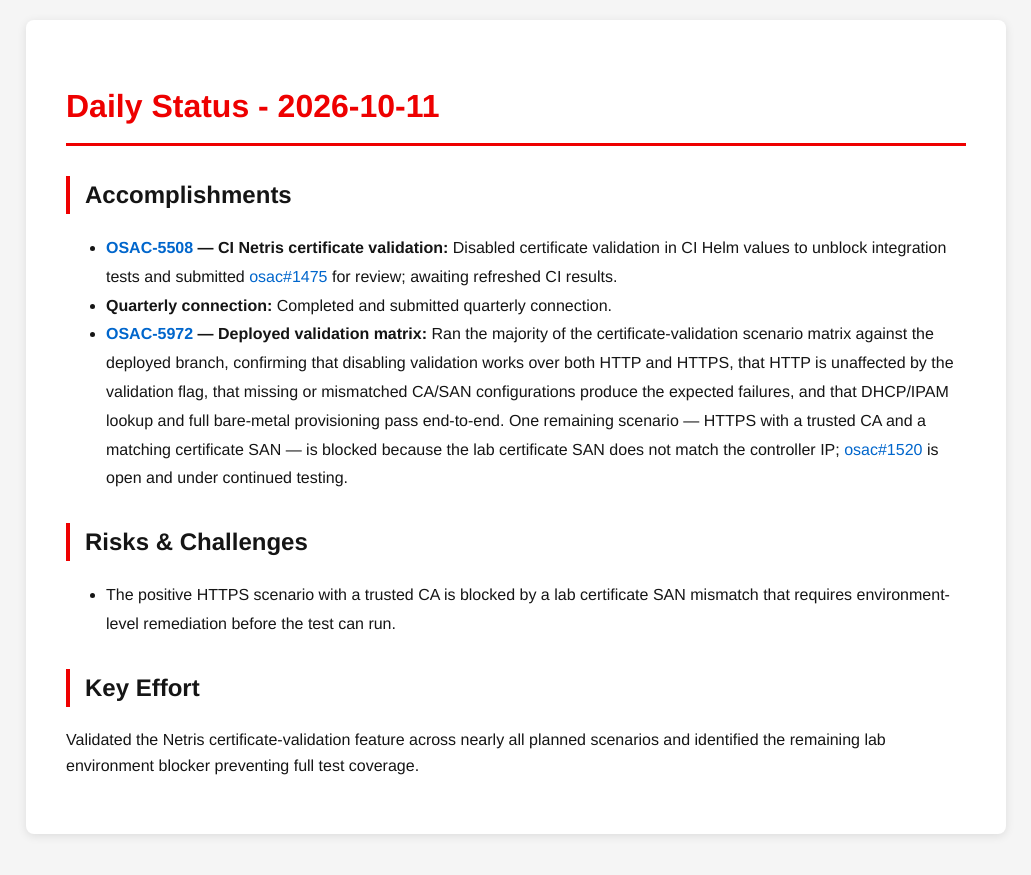
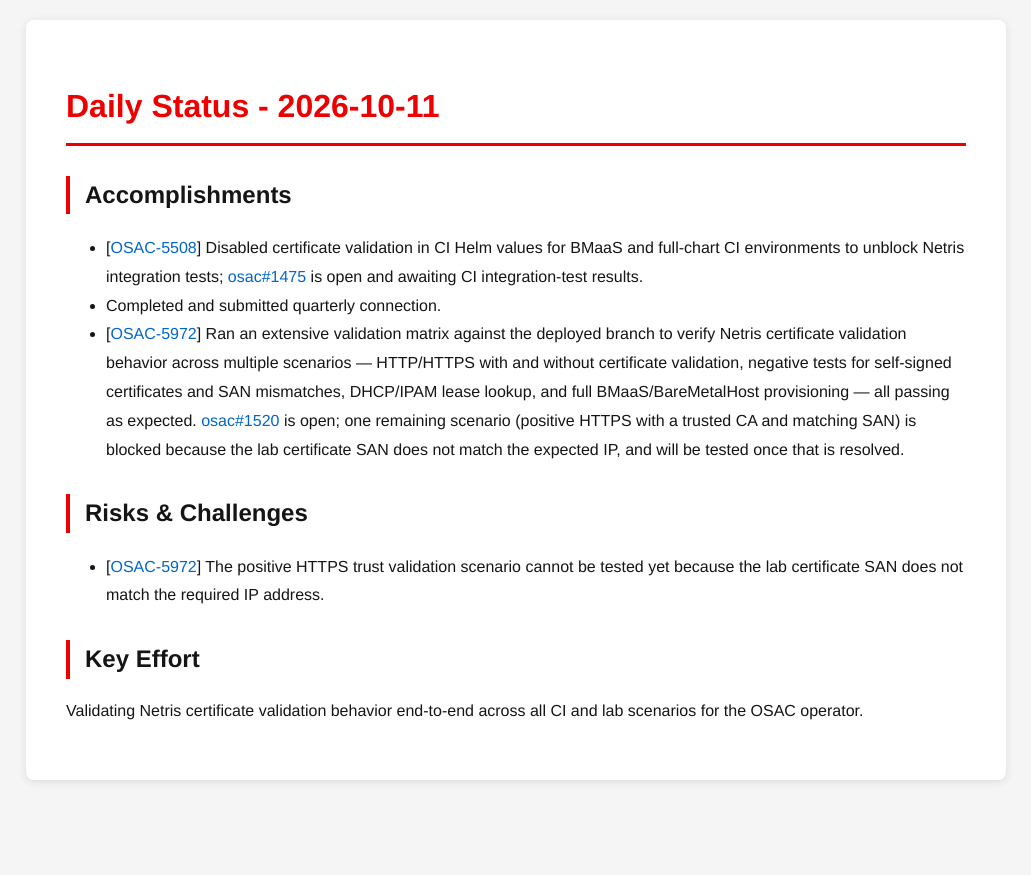
Before and after one commit to tzvatot/daily-status, a Jekyll site: the page built from 2026-10-11.md, in a window 1280 px wide. Shown: the top 875 px of the page, without its empty margins (124-1155 px from the left). Built offline with Jekyll 4.4.1, drawn with Linux system fonts in a browser that asks for light colours.

Commit message:
Daily status update - 2026-10-11

```diff
--- a/2026-10-11.md
+++ b/2026-10-11.md
@@ -7,12 +7,12 @@
 # Daily Status - 2026-10-11
 
 ## Accomplishments
-- **[OSAC-5508](https://redhat.atlassian.net/browse/OSAC-5508) — CI Netris certificate validation:** Disabled certificate validation in CI Helm values to unblock integration tests and submitted [osac#1475](https://github.com/osac-project/osac/pull/1475) for review; awaiting refreshed CI results.
-- **Quarterly connection:** Completed and submitted quarterly connection.
-- **[OSAC-5972](https://redhat.atlassian.net/browse/OSAC-5972) — Deployed validation matrix:** Ran the majority of the certificate-validation scenario matrix against the deployed branch, confirming that disabling validation works over both HTTP and HTTPS, that HTTP is unaffected by the validation flag, that missing or mismatched CA/SAN configurations produce the expected failures, and that DHCP/IPAM lookup and full bare-metal provisioning pass end-to-end. One remaining scenario — HTTPS with a trusted CA and a matching certificate SAN — is blocked because the lab certificate SAN does not match the controller IP; [osac#1520](https://github.com/osac-project/osac/pull/1520) is open and under continued testing.
+- [[OSAC-5508](https://redhat.atlassian.net/browse/OSAC-5508)] Disabled certificate validation in CI Helm values for BMaaS and full-chart CI environments to unblock Netris integration tests; [osac#1475](https://github.com/osac-project/osac/pull/1475) is open and awaiting CI integration-test results.
+- Completed and submitted quarterly connection.
+- [[OSAC-5972](https://redhat.atlassian.net/browse/OSAC-5972)] Ran an extensive validation matrix against the deployed branch to verify Netris certificate validation behavior across multiple scenarios — HTTP/HTTPS with and without certificate validation, negative tests for self-signed certificates and SAN mismatches, DHCP/IPAM lease lookup, and full BMaaS/BareMetalHost provisioning — all passing as expected. [osac#1520](https://github.com/osac-project/osac/pull/1520) is open; one remaining scenario (positive HTTPS with a trusted CA and matching SAN) is blocked because the lab certificate SAN does not match the expected IP, and will be tested once that is resolved.
 
 ## Risks & Challenges
-- The positive HTTPS scenario with a trusted CA is blocked by a lab certificate SAN mismatch that requires environment-level remediation before the test can run.
+- [[OSAC-5972](https://redhat.atlassian.net/browse/OSAC-5972)] The positive HTTPS trust validation scenario cannot be tested yet because the lab certificate SAN does not match the required IP address.
 
 ## Key Effort
-Validated the Netris certificate-validation feature across nearly all planned scenarios and identified the remaining lab environment blocker preventing full test coverage.
+Validating Netris certificate validation behavior end-to-end across all CI and lab scenarios for the OSAC operator.
```
